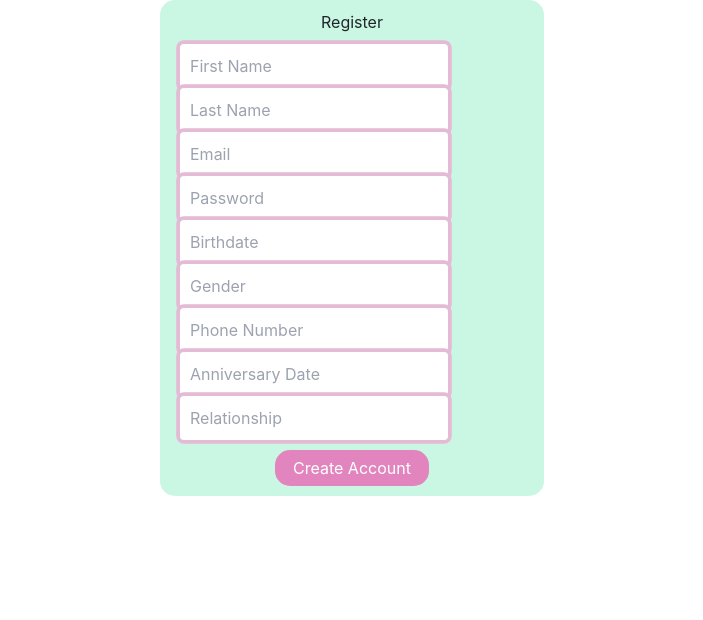
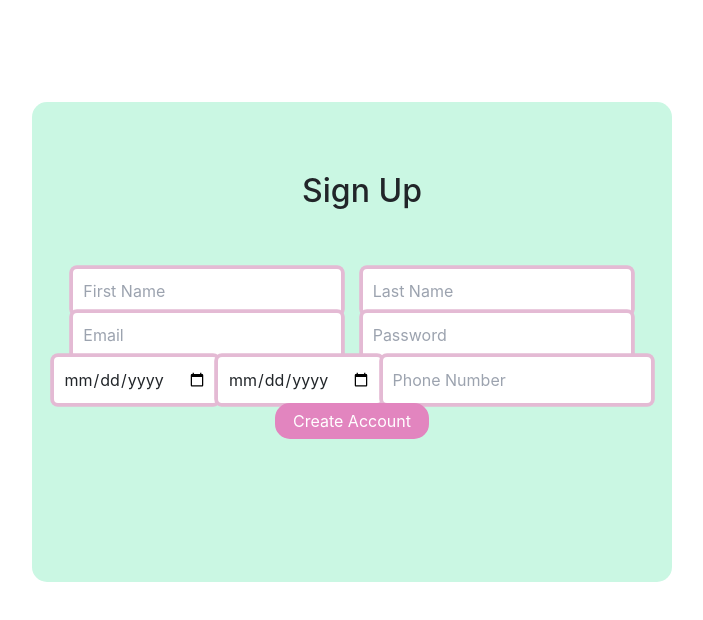
Before and after one commit to JennyRussell/Project-3, a React (Create React App) app: page /signup in a window 1280 px wide. Shown: the top 620 px of the page, without its empty margins (288-991 px from the left). Built offline with nearby package versions, Linux system fonts and the light colour scheme.

Commit message:
user info logs to console

```diff
--- a/package.json
+++ b/package.json
@@ -11,6 +11,7 @@
     "@testing-library/jest-dom": "^5.14.1",
     "@testing-library/react": "^11.2.7",
     "@testing-library/user-event": "^12.8.3",
+    "axios": "^0.21.1",
     "bootstrap": "^4.6.0",
     "react": "^17.0.2",
     "react-bootstrap": "^1.6.1",
--- a/src/components/login/register.js
+++ b/src/components/login/register.js
@@ -1,71 +1,99 @@
-import React from "react";
-import { useHistory } from 'react-router-dom';
+import { useState } from "react";
+import AUTH from "../../utils/AUTH";
 
-function Signup (props) {
+function Register() {
+  const [newUser, setNewUser] = useState({
+    first_name: "",
+    last_name: "",
+    email: "",
+    password: "",
+  });
 
-  const history = useHistory();
+  const handleSubmit = (e) => {
+    e.preventDefault();
+    console.log(newUser);
+    AUTH.register(newUser)
+      .then(() => {
+        console.log(newUser);
+        AUTH.login(newUser.email, newUser.password);
+      })
+      .then((res) => {
+        console.log(res.data.user);
+      })
+      .catch((err) => console.log(err));
+  };
 
   return (
-      <div className="rg-container">
-        <div className="rg-header">Register</div>
-        <form className="rg-content">
-          {/* <div className="image">
-                    <img src={loginImg} />
-                </div> */}
-          <div className="form-rg">
-            <div className="first-name">
-              <lable htmlFor="first-name"></lable>
-              <input type="text" name="first" placeholder="First Name" />
+    <div className="container-rg">
+      <div className="content-rg">
+        <h2>Sign Up</h2>
       </div>
-            <div className="form-rg">
-              <lable htmlFor="last-name"></lable>
-              <input type="text" name="last" placeholder="Last Name" />
-            </div>
-            <div className="form-rg">
-              <lable htmlFor="email"></lable>
-              <input type="email" name="email" placeholder="Email" />
-            </div>
-            <div className="form-rg">
-              <lable htmlFor="password"></lable>
-              <input type="password" name="password" placeholder="Password" />
-            </div>
-            <div className="form-rg">
-              <lable htmlFor="birthdate"></lable>
-              <input type="text" name="birthdate" placeholder="Birthdate" />
-            </div>
-            <div className="form-rg">
-              <lable htmlFor="gender"></lable>
-              <input type="text" name="gender" placeholder="Gender" />
-            </div>
-            <div className="form-rg">
-              <lable htmlFor="phone"></lable>
-              <input type="text" name="phone" placeholder="Phone Number" />
-            </div>
-            <div className="form-rg">
-              <lable htmlFor="anniversary"></lable>
+      <form className="form-rg" onSubmit={handleSubmit}>
         <input
+          className="registerInput"
           type="text"
+          placeholder="First Name"
+          name="firstName"
+          onChange={(e) =>
+            setNewUser({ ...newUser, first_name: e.target.value })
+          }
+        />
+        <input
+          className="registerInput"
+          type="text"
+          placeholder="Last Name"
+          name="lastName"
+          onChange={(e) =>
+            setNewUser({ ...newUser, last_name: e.target.value })
+          }
+        />
+        <input
+          className="registerInput"
+          type="email"
+          placeholder="Email"
+          name="email"
+          onChange={(e) => setNewUser({ ...newUser, email: e.target.value })}
+        />
+        <input
+          className="registerInput"
+          type="password"
+          placeholder="Password"
+          name="password"
+          onChange={(e) => setNewUser({ ...newUser, password: e.target.value })}
+        />
+        <input
+          className="registerInput"
+          type="date"
+          placeholder="birthdate"
+          name="birthdate"
+          onChange={(e) =>
+            setNewUser({ ...newUser, birthdate: e.target.value })
+          }
+        />
+        <input
+          className="registerInput"
+          type="date"
+          placeholder="Anniversary Date"
           name="anniversary"
-                placeholder="Anniversary Date"
+          onChange={(e) =>
+            setNewUser({ ...newUser, anniversary: e.target.value })
+          }
         />
-            </div>
-            <div className="form-rg">
-              <lable htmlFor="relationship"></lable>
         <input
-                type="text"
-                name="relationship"
-                placeholder="Relationship"
+          className="registerInput"
+          type="number"
+          placeholder="Phone Number"
+          name="phoneNumber"
+          onChange={(e) =>
+            setNewUser({ ...newUser, phone_number: e.target.value })
+          }
         />
-            </div>
-          </div>
       </form>
-        <div className="footer">
-          <button onClick={() => history.push('/userpage')}  type="button" className="btn-rg">
+      <button className="btn-rg" type="submit">
         Create Account
       </button>
-        </div>
     </div>
   );
 }
 
-export default Signup;
+export default Register;
--- a/src/components/login/style.css
+++ b/src/components/login/style.css
@@ -30,36 +30,45 @@
   font-size: 16px;
 }
 
-.rg-container {
+.container-rg {
   margin: auto;
+  margin-top: 8%;
   /* border: 2px solid black; */
   border-radius: 15px;
-  width: 30%;
-  padding: 10px;
+  width: 50%;
+  height: 60vh;
+  padding: 20px;
   background-color: #caf7e3;
   transition: all 250ms ease-in-out;
   outline: none;
   /* box-shadow: 10px 10px 10px 3.8px #e4bad4; */
 }
 
-.rg-content {
-  margin: 10px;
-  display: flex;
+.content-rg {
+  margin: 40px;
+  padding: 10px;
+  width: 90%;
+
+  /* display: flex;
   flex-flow: column;
   align-items: center;
-  justify-content: space-around;
+  justify-content: space-around; */
 }
 
 .form-rg {
   display: flex;
   flex-flow: wrap;
+  justify-content: space-evenly;
 }
 
-label {
-  margin: 5px 10px 5px 0;
-}
+/* ::placeholder {
+  width: 100%;
+  padding: 10px;
+} */
 
 input {
+  display: flex;
+  flex-wrap: wrap;
   align-items: center;
   margin: 5px 10px 5px 0;
   padding: 10px;
--- /dev/null
+++ b/src/utils/AUTH.js
@@ -0,0 +1,27 @@
+/* eslint-disable import/no-anonymous-default-export */
+import axios from "axios";
+
+export default {
+  // Gets user info
+  getUser: function (id) {
+    return axios.get(`/auth/user/${id}`);
+  },
+  // Logs the user out
+  logout: function (id) {
+    return axios.post(`/auth/logout/${id}`);
+  },
+  // Log the user in
+  login: function (email, password) {
+    return axios.post(`/auth/login/`, { email, password });
+  },
+  // New user registration
+  register: function (userData) {
+    return axios.post(`/auth/register/`, userData);
+  },
+  update: function (userData, id) {
+    return axios.post(`/auth/user/${id}`, userData);
+  },
+  remove: function (id) {
+    return axios.post(`/auth/user/${id}`);
+  },
+};
```
Also changed, not shown: login/register.js (+68 -65 lines), src/App.js (+10 -13 lines), src/components/people/People.js (+24 -15 lines), src/components/user-page/UserPage.js (+23 -17 lines), src/utils/API.js (added, +8 -0 lines), src/utils/UserContext.js (added, +11 -0 lines), 1 other file (tests, documents, lock files or other folders). Lines whose indentation alone changed are shown as unchanged.
